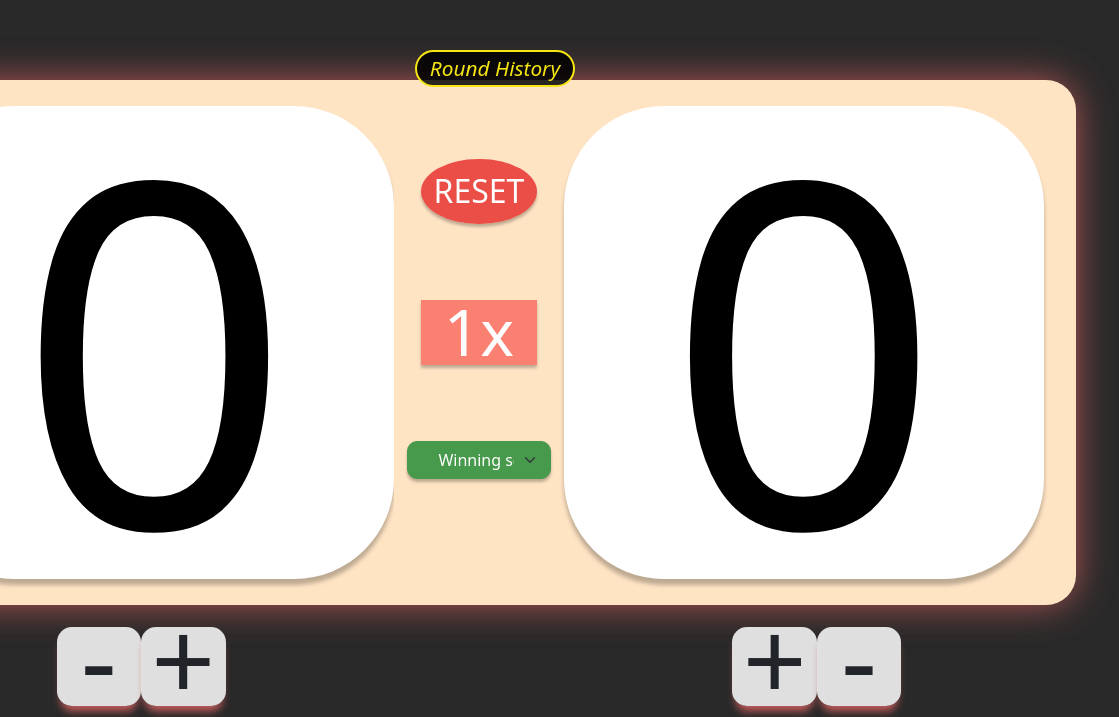
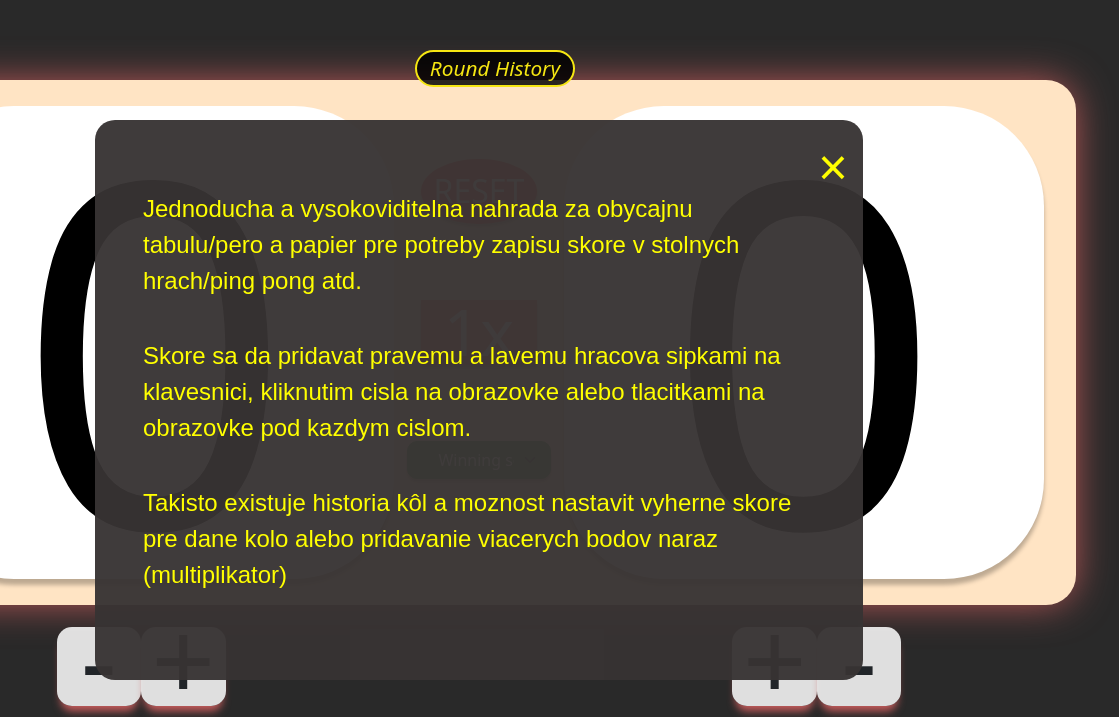
Before and after one commit to darkzodiac55/Skore-Tabula, a plain HTML site: page index.html in a window 1280 px wide. Shown: the top 717 px of the page, 161-1280 px from the left. Drawn offline with nearby package versions, Linux system fonts and the light colour scheme; a web font is replaced by a local one.

Commit message:
new branch

```diff
--- a/app.css
+++ b/app.css
@@ -72,6 +72,43 @@ body {
     position: relative;
     right: -30vw;
     width: 50%;
+}
+
+.hidden {
+    display: none !important;
+}
+
+#readme {
+    width: 60vw;
+    height: 70vh;
+    background-color: rgba(56, 51, 51, 0.959);
+    border-radius: 20px;
+    margin: auto;
+    margin-bottom: 20vh;
+    z-index: 1000;
+    position: fixed;
+    top: 15%;
+    left: 50%;
+    transform: translate(-50%);
+    color: white;
+    font-family: 'Montserrat', sans-serif;
+    color: yellow;
+    padding: 3rem;
+    font-weight: 300;
+    font-size: 1.5rem;
+    display: flex;
+    flex-direction: column;
+    justify-content: space-evenly;
+}
+
+.xer {
+    position: fixed;
+    top: 0;
+    right: 0;
+    margin-right: 15px;
+    margin-top: 10px;
+    font-size: 3.2rem;
+    cursor: pointer;
 }
 
 .ctrlBtn {
@@ -329,7 +366,6 @@ li span {
     padding-left: 45%;
 }
 
-
 #gh {
     width: fit-content;
     height: fit-content;
@@ -337,7 +373,7 @@ li span {
     bottom: 1%;
     left: 1%;
     transform: scale(1);
-	animation: pulse 2s infinite;
+    animation: pulse 2s infinite;
 }
 
 @keyframes pulse {
--- a/app.js
+++ b/app.js
@@ -11,6 +11,7 @@ let roundSelect = document.querySelector('.rounds')
 let roundHistory = document.getElementById('history')
 let modals = document.querySelectorAll('.mod')
 let scoreList = document.getElementById('scores')
+let popup = document.querySelector('#readme')
 
 let scoreLimit
 let globalMult = 1
@@ -163,7 +164,7 @@ function showTooltipForBtn(e) {
     }
 }
 
-function showTooltip(tooltip,e) {
+function showTooltip(tooltip, e) {
 
     /* if (shown === true) {
         return
@@ -230,27 +231,31 @@ function displayHistory(e) {
 let index = 0
 function renderScore() {
 
-    let score1 = resArr[resArr.length-1][0]
-    let score2 = resArr[resArr.length-1][1]
+    let score1 = resArr[resArr.length - 1][0]
+    let score2 = resArr[resArr.length - 1][1]
     if (score1 > score2) {
         color1 = 'winner'
         color2 = 'loser'
     } else if (score1 === score2) {
         color1 = 'winner'
-        color2  = 'winner'
+        color2 = 'winner'
     } else {
         color1 = 'loser'
-        color2  = 'winner'
+        color2 = 'winner'
     }
     scoreList.children[index].innerHTML = `<span class="p1">player1: <span class="score p1score ${color1}">${score1}</span></span> <span
     class="p2">player2: <span class="score p2score ${color2}">${score2}</span></span>`
     index++
 }
 
+popup.children[0].addEventListener('click', (e) => {
+    popup.classList.add('hidden')
+})
+
 addScoreListeners()
 addBtnTooltipListener()
 
-resetBtn.addEventListener('mouseenter', showTooltip2, {once:true})
+resetBtn.addEventListener('mouseenter', showTooltip2, { once: true })
 resetBtn.addEventListener('click', resetScore)
 multiBtn.addEventListener('click', multiplier)
 roundSelect.addEventListener('input', scoreLimitSetter)
--- a/index.html
+++ b/index.html
@@ -35,6 +35,14 @@
 
         </ol>
     </div>
+    <div class="" id="readme">
+        <span class="xer">×</span>
+        <p>Jednoducha a vysokoviditelna nahrada za obycajnu tabulu/pero a papier pre potreby zapisu skore v stolnych hrach/ping pong atd.</p>
+
+        <p>Skore sa da pridavat pravemu a lavemu hracova sipkami na klavesnici, kliknutim cisla na obrazovke alebo tlacitkami na obrazovke pod kazdym cislom.</p>
+        <p>Takisto existuje historia kôl a moznost nastavit vyherne skore pre dane kolo alebo pridavanie viacerych bodov naraz (multiplikator)</p>
+
+    </div>
     <div class="mod bg"></div>
     <div class="container-fluid topcont">
         <div class="container-fluid botcont">
@@ -59,6 +67,17 @@
                             <option value="8">8</option>
                             <option value="9">9</option>
                             <option value="10">10</option>
+                            <option value="11">11</option>
+                            <option value="12">12</option>
+                            <option value="13">13</option>
+                            <option value="14">14</option>
+                            <option value="15">15</option>
+                            <option value="16">16</option>
+                            <option value="17">17</option>
+                            <option value="18">18</option>
+                            <option value="19">19</option>
+                            <option value="20">20</option>
+                            <option value="21">21</option>
                         </select>
                     </div>
                 </div>
```
